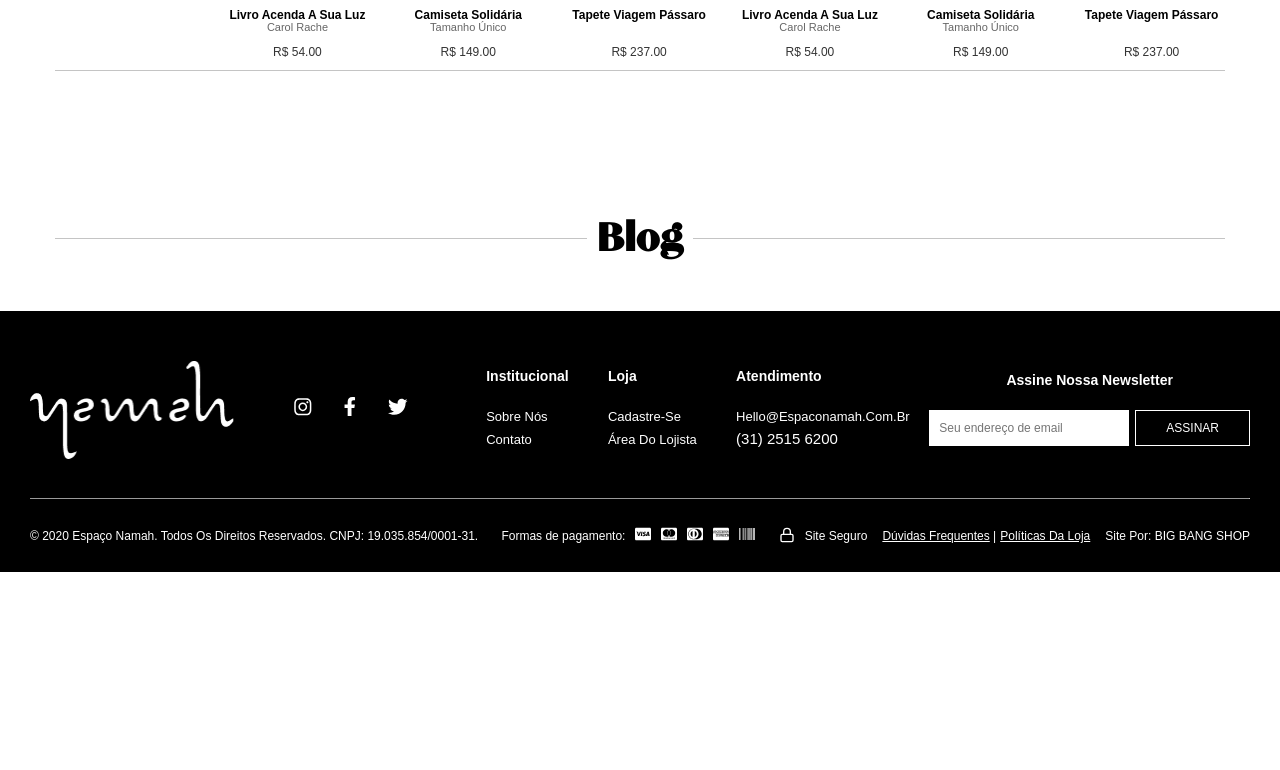
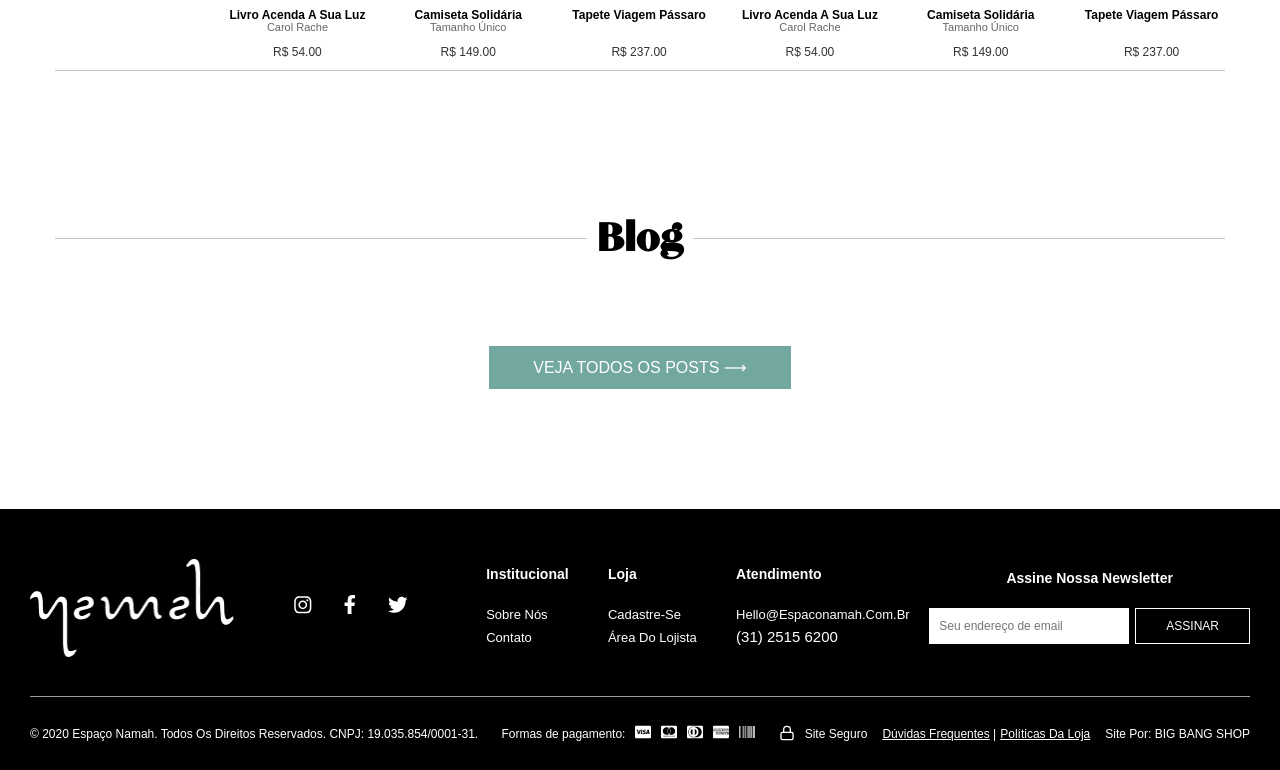
Before and after one commit to dutraneto/big-bang-shop-desafio-frontend, a React (Create React App) app: page / in a window 1280 px wide. Shown: the part 1017-1787 px from the top of the page. Before the commit the page ends 1589 px from the top, so only its background shows below. Built offline with nearby package versions, Linux system fonts and the light colour scheme; a web font is replaced by a local one.

Commit message:
Start blog component style

```diff
--- /dev/null
+++ b/src/components/Blog/Blog.js
@@ -0,0 +1,14 @@
+import React from 'react'
+import './Blog.scss'
+
+import HorizontalRule from '../HorizontalRule/HorizontalRule'
+import Button from '../Button/Button'
+
+export default function Blog(props) {
+    return (
+        <section className='blog'>
+            <HorizontalRule>Blog</HorizontalRule>
+            <Button>Veja todos os posts ⟶</Button>
+        </section>
+    )
+}
--- /dev/null
+++ b/src/components/Blog/Blog.scss
@@ -0,0 +1,11 @@
+@import '../../styles/breakpoints.scss';
+
+.blog {
+    margin-bottom: 7.5rem;
+    display: flex;
+    flex-direction: column;
+
+    a {
+        align-self: center;
+    }
+}
--- a/src/components/Button/Button.scss
+++ b/src/components/Button/Button.scss
@@ -16,6 +16,12 @@
     @include respond(tab-port) {
         font-size: 0.75rem;
     }
+    @include respond(phone) {
+        display: block;
+        text-align: center;
+        height: 2.9375rem;
+        font-size: 0.874rem;
+    }
 
     &:hover {
         opacity: 90%;
--- a/src/components/HorizontalRule/HorizontalRule.scss
+++ b/src/components/HorizontalRule/HorizontalRule.scss
@@ -7,9 +7,11 @@
     display: flex;
     align-items: center;
     justify-content: flex-start;
+    margin-bottom: 5.1875rem;
 
     @include respond(phone) {
         font-size: 2.25rem;
+        margin-bottom: 3.3125rem;
     }
 
     &::after,
--- a/src/components/Main/Main.js
+++ b/src/components/Main/Main.js
@@ -4,8 +4,7 @@ import './Main.scss'
 import Advertisement from '../Advertisement/Advertisement'
 import Gallery from '../Gallery/Gallery'
 import Clearance from '../Clearance/Clearance'
-
-import HorizontalRule from '../HorizontalRule/HorizontalRule'
+import Blog from '../Blog/Blog'
 
 const Main = () => {
     return (
@@ -13,7 +12,7 @@ const Main = () => {
             <Advertisement />
             <Gallery />
             <Clearance />
-            <HorizontalRule>Blog</HorizontalRule>
+            <Blog />
         </main>
     )
 }
```
